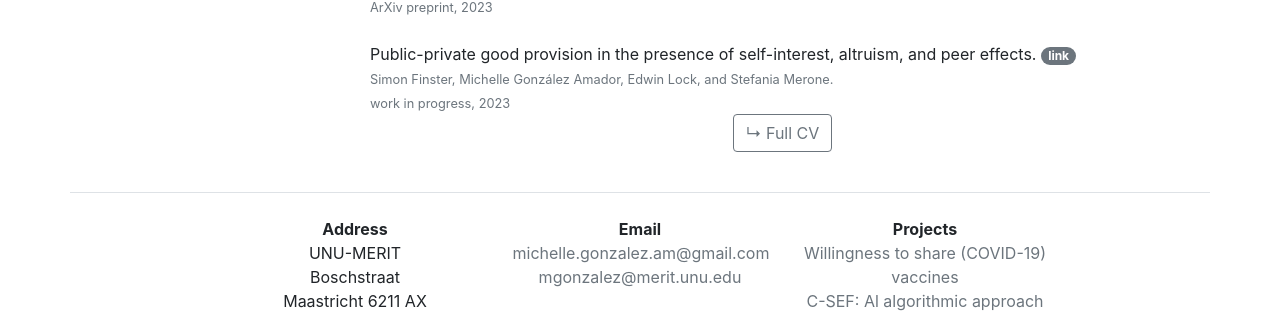
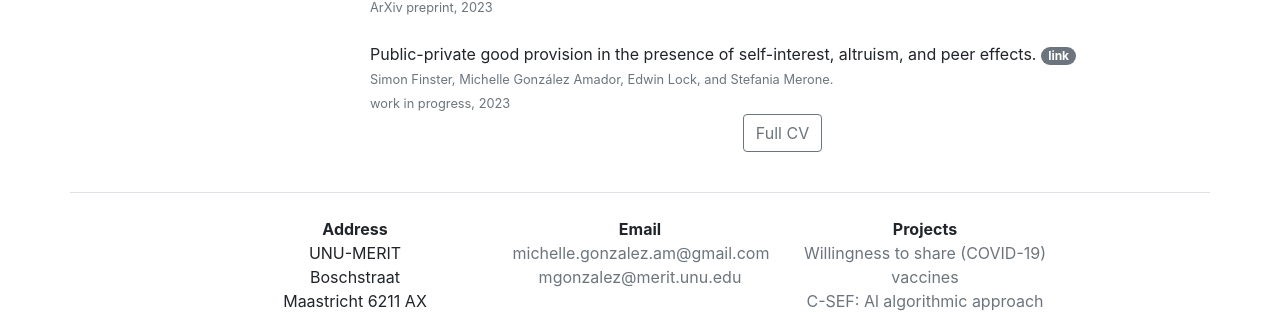
Before and after one commit to michelleg06/m-gonzalezamador.com, a Jekyll site: the page built from research.md, in a window 1280 px wide. Shown: the part 1271-1583 px from the top of the page. Built offline with Jekyll 4.4.1, drawn with Linux system fonts in a browser that asks for light colours; nearby versions of some CDN libraries.

```diff
--- a/research.md
+++ b/research.md
@@ -32,4 +32,4 @@ donate to resource-poor countries, within the context of the COVID-19 pandemic a
 {% include publications.html %}
 {% include preprints.html %}
 
-[↳ Full CV](assets/files/cvmichelle.pdf){: .btn .btn-outline-secondary .btn-center}
+[Full CV](assets/files/cvmichelle.pdf){: .btn .btn-outline-secondary .btn-center}
```
